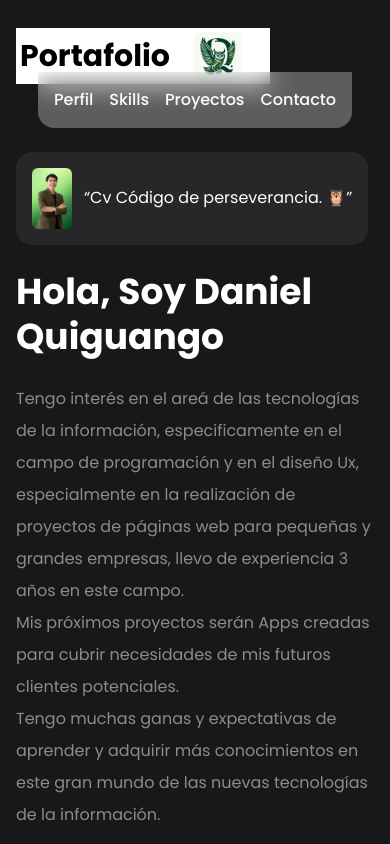
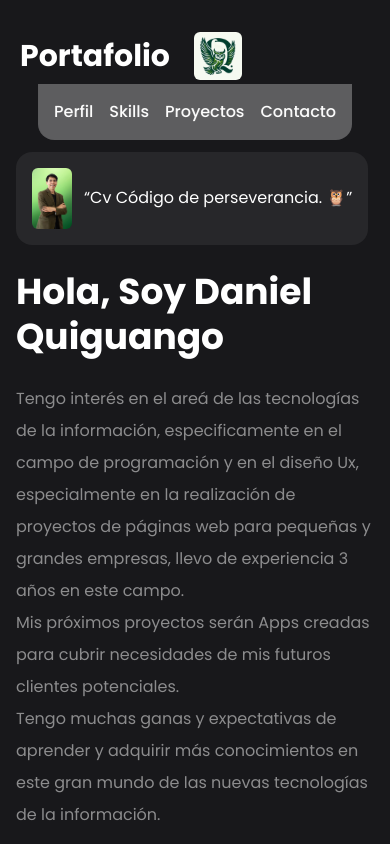
Before and after one commit to KiwiOwnDaniel27/CV-DQ-React-TailwindCss, a React (Vite) app: page / in a window 390 px wide. Shown: the top 844 px of the page. Built offline with nearby package versions, Linux system fonts and the light colour scheme.

Commit message:
Actualizacion Navbar

```diff
--- a/src/components/Navbar.jsx
+++ b/src/components/Navbar.jsx
@@ -22,7 +22,7 @@
 
     return <div className="navbar py-7 flex items-center justify-between" id="inicio">
         <div className="logo">
-            <h1 className="text-3xl font-bold bg-white text-black p-1 md:bg-transparent
+            <h1 className="text-3xl font-bold text-white p-1 md:bg-transparent
             md:text-white flex items-center">Portafolio
             <img src={DatImag.LogoImage} alt="" className="w-12 mx-6 rounded-md"/>
             </h1>
@@ -30,7 +30,7 @@
         <ul className={`menu flex items-center sm:gap-10 gap-4 md:static fixed left-1/2 -translate-x-1/2 md:-translate-x-0
         md:opacity-100 bg-white/30  backdrop-blur-md p-4 rounded-br-2xl rounded-bl-2xl
         md:bg-transparent transition-all md:transition-none z-40 ${active ? "top-0 opacity-100" :
-        "top-18 opacity-100"}`}>
+        "top-21 opacity-100"}`}>
             <li>
                 <a href="#acercade" className=" sm:text-1g text-base font-medium">Perfil</a>
             </li>
```
